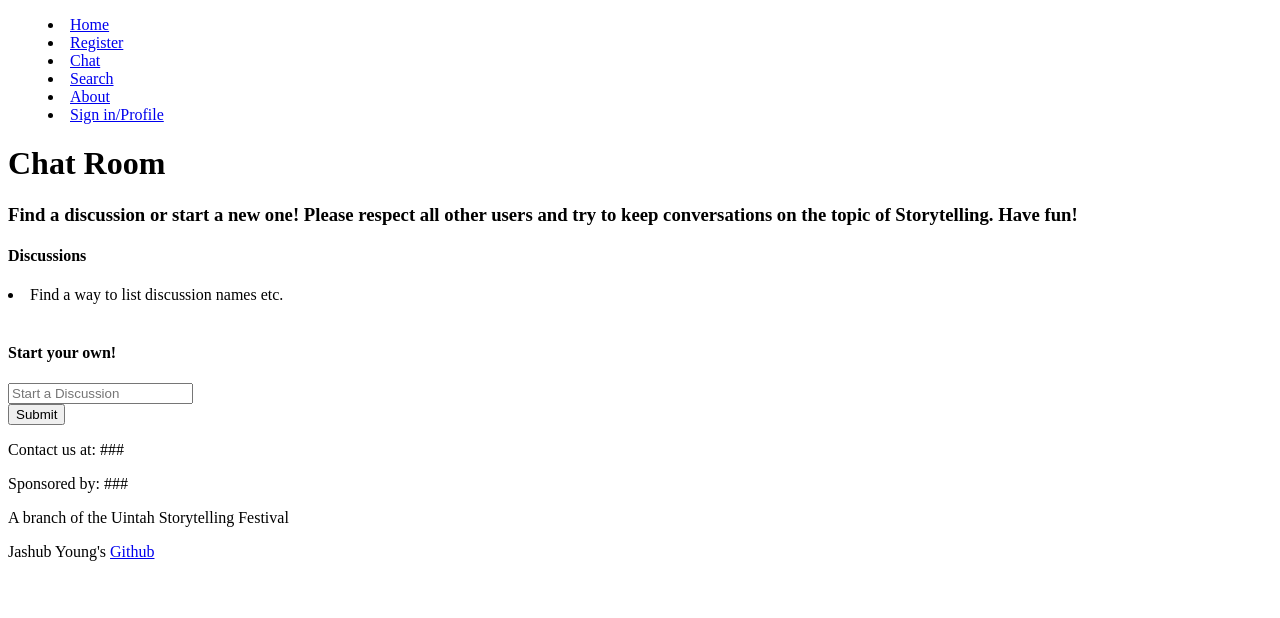
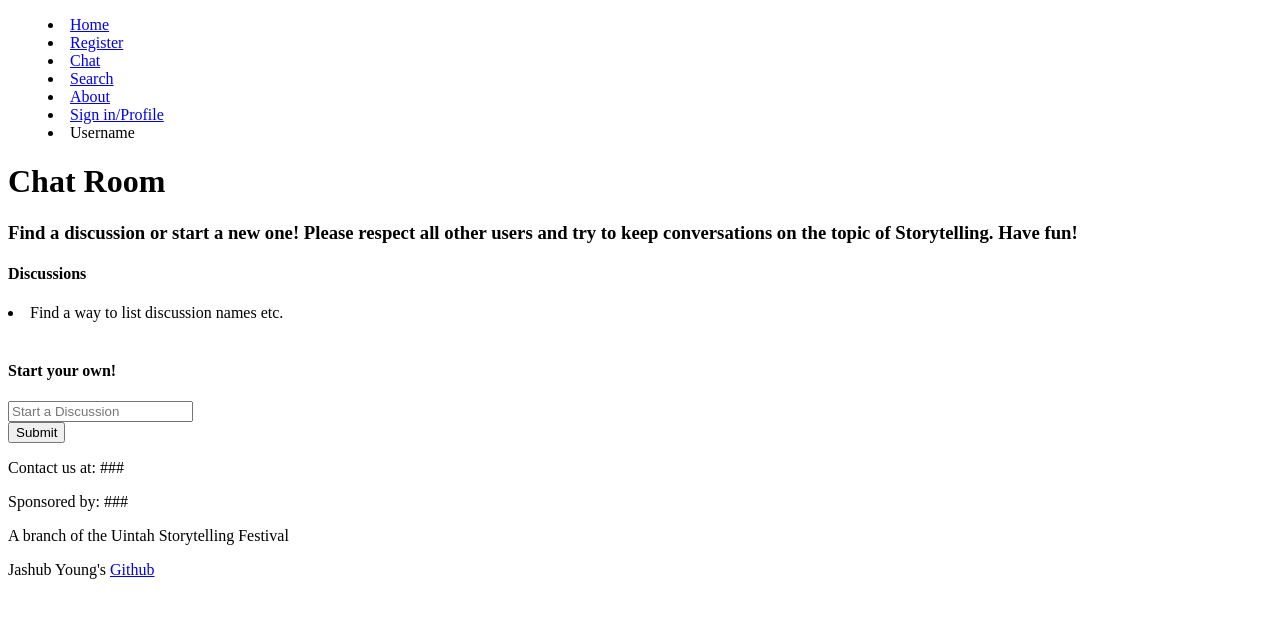
Before and after one commit to qynser/startup, a plain HTML site: page chat.html in a window 1280 px wide. Drawn offline with Linux system fonts and the light colour scheme.

Commit message:
learned how to deploy files and added username placeholder. added notes.

```diff
--- a/chat.html
+++ b/chat.html
@@ -32,6 +32,7 @@
             <li class="nav-item">
               <a class="nav-link" href="sign_in.html">Sign in/Profile</a>
             </li>
+            <li class="nav-item">Username</li>
         </menu>
       </nav>
     </header>
```
Also changed, not shown: about.html (+1 -0 lines), index.html (+1 -0 lines), register.html (+1 -0 lines), search.html (+1 -0 lines), sign_in.html (+1 -0 lines), 2 other files.
